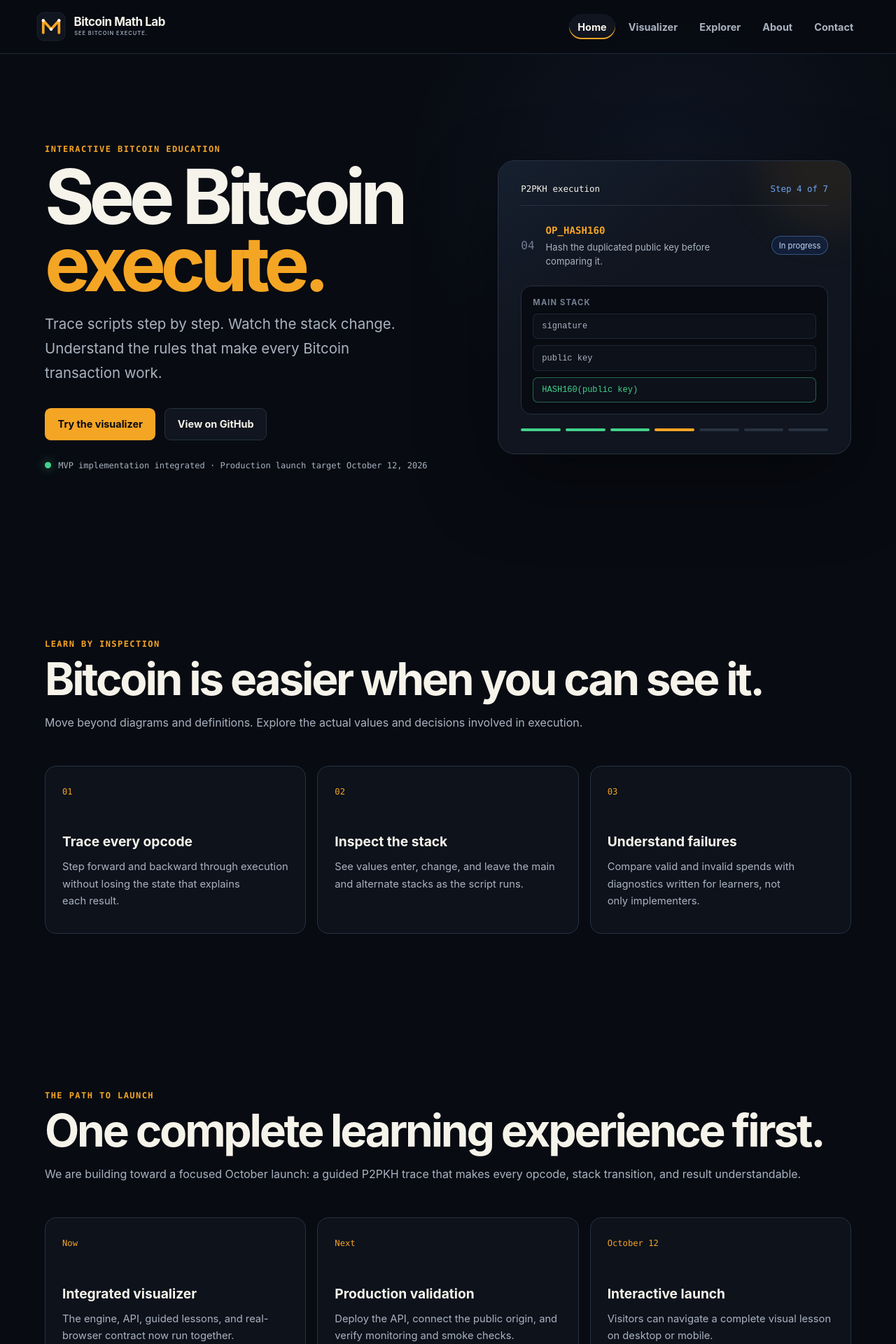
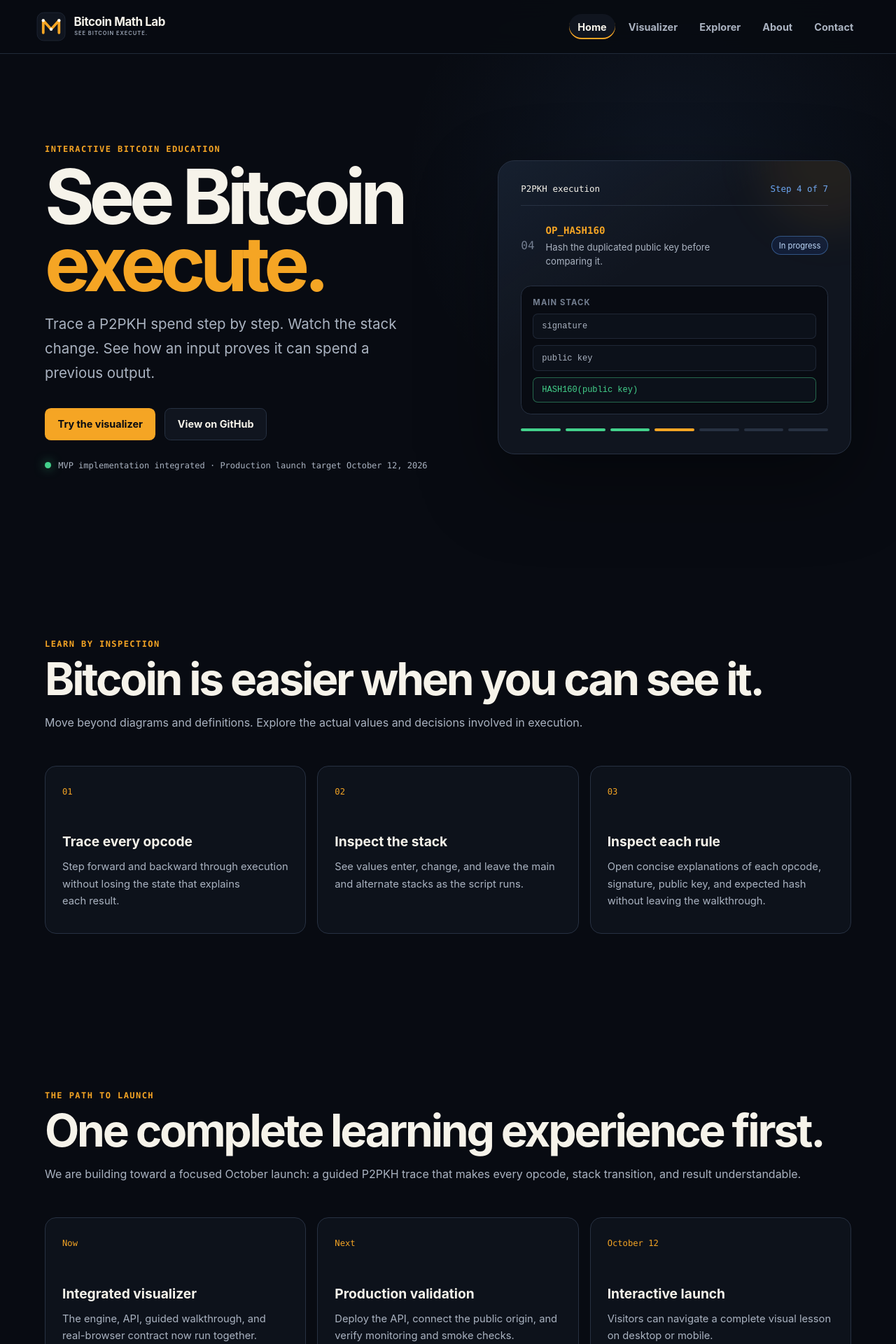
Before and after one commit to BitcoinMathLab/frontend, an Angular app: page / in a window 1280 px wide. Shown: the top 1920 px of the page at 70% size. Built offline with nearby package versions, Linux system fonts and the light colour scheme.

Commit message:
docs: align home copy with P2PKH MVP

```diff
--- a/src/app/pages/home/home.html
+++ b/src/app/pages/home/home.html
@@ -3,8 +3,8 @@
     <p class="eyebrow">Interactive Bitcoin education</p>
     <h1>See Bitcoin <span>execute.</span></h1>
     <p class="hero__lede">
-      Trace scripts step by step. Watch the stack change. Understand the rules that make every
-      Bitcoin transaction work.
+      Trace a P2PKH spend step by step. Watch the stack change. See how an input proves it can spend
+      a previous output.
     </p>
     <div class="hero__actions">
       <a class="button button--primary" routerLink="/visualizer">Try the visualizer</a>
@@ -74,10 +74,10 @@
     </article>
     <article>
       <span class="feature-number">03</span>
-      <h3>Understand failures</h3>
+      <h3>Inspect each rule</h3>
       <p>
-        Compare valid and invalid spends with diagnostics written for learners, not only
-        implementers.
+        Open concise explanations of each opcode, signature, public key, and expected hash without
+        leaving the walkthrough.
       </p>
     </article>
   </div>
@@ -96,7 +96,7 @@
     <article>
       <span class="feature-number">Now</span>
       <h3>Integrated visualizer</h3>
-      <p>The engine, API, guided lessons, and real-browser contract now run together.</p>
+      <p>The engine, API, guided walkthrough, and real-browser contract now run together.</p>
     </article>
     <article>
       <span class="feature-number">Next</span>
@@ -137,7 +137,7 @@
     <h2 id="launch-signup-title">Follow BML to launch.</h2>
     <p>
       Ask to receive occasional progress updates and an invitation when the Script Visualizer is
-      ready to try.
+      ready for public launch.
     </p>
   </div>
   <div class="launch-signup__action">
```
Also changed, not shown: 1 other file (tests, documents, lock files or other folders).
